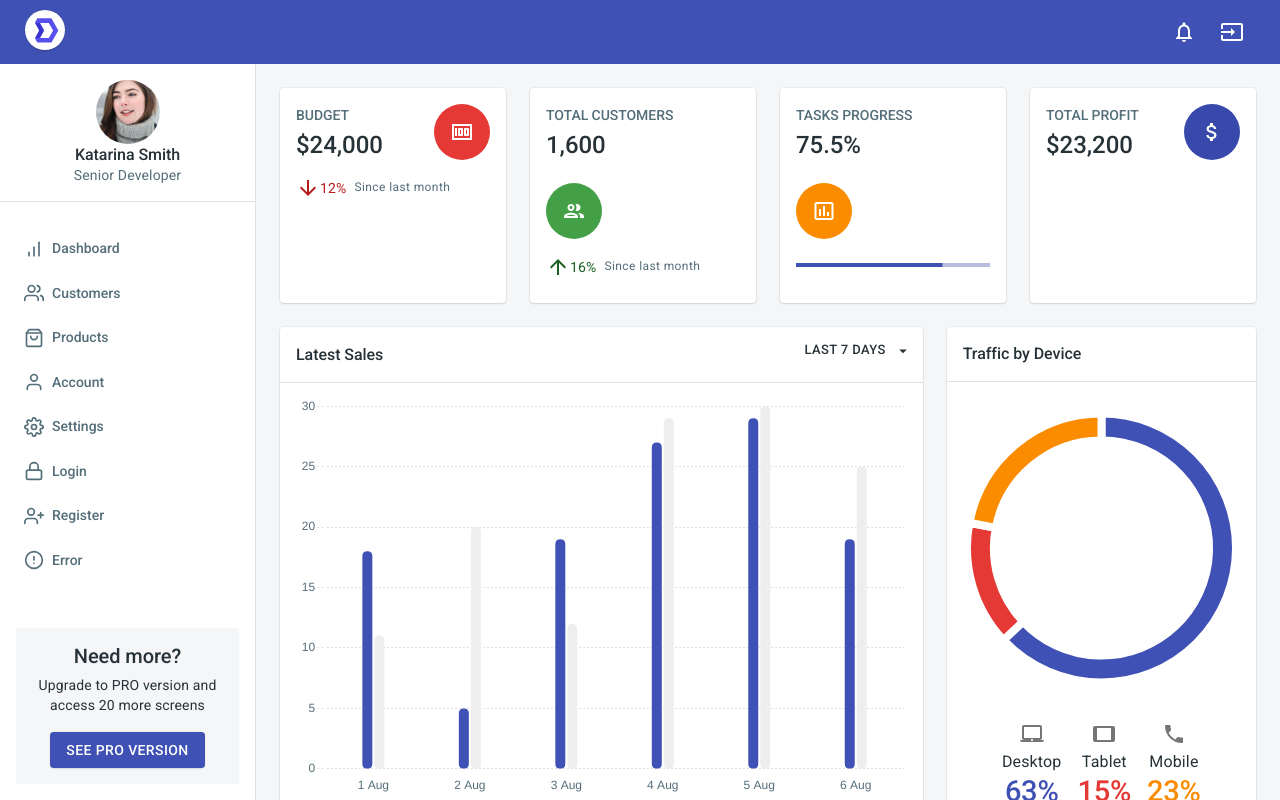
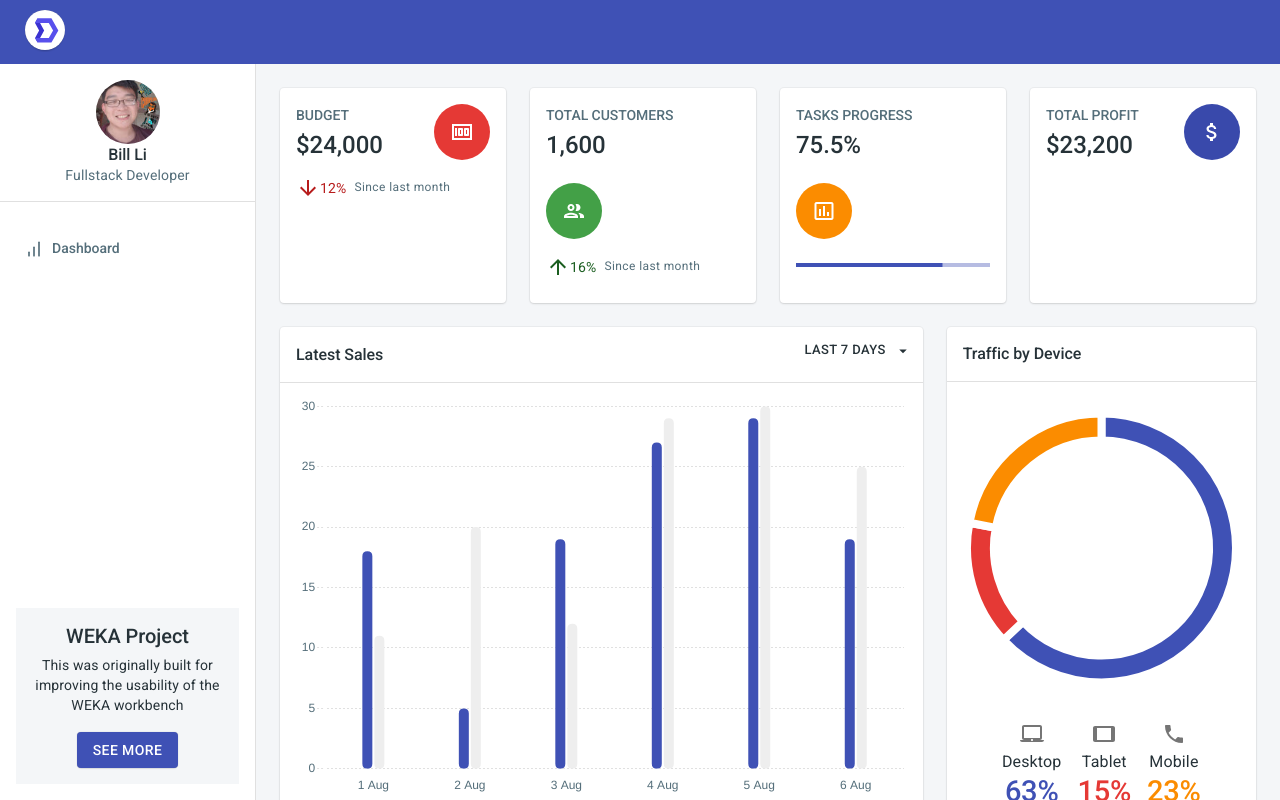
Before and after one commit to slaytr/color_contraster, a React (Create React App) app in the folder application/: page /app/dashboard in a window 1280 px wide. Built offline with nearby package versions, Linux system fonts and the light colour scheme.

Commit message:
Trim off some defaults

```diff
--- a/application/src/layouts/DashboardLayout/NavBar/index.js
+++ b/application/src/layouts/DashboardLayout/NavBar/index.js
@@ -25,9 +25,9 @@ import {
 import NavItem from './NavItem';
 
 const user = {
-  avatar: '/static/images/avatars/avatar_6.png',
-  jobTitle: 'Senior Developer',
-  name: 'Katarina Smith'
+  avatar: '/static/images/avatars/bill.png',
+  jobTitle: 'Fullstack Developer',
+  name: 'Bill Li'
 };
 
 const items = [
@@ -36,41 +36,41 @@ const items = [
     icon: BarChartIcon,
     title: 'Dashboard'
   },
-  {
-    href: '/app/customers',
-    icon: UsersIcon,
-    title: 'Customers'
-  },
-  {
-    href: '/app/products',
-    icon: ShoppingBagIcon,
-    title: 'Products'
-  },
-  {
-    href: '/app/account',
-    icon: UserIcon,
-    title: 'Account'
-  },
-  {
-    href: '/app/settings',
-    icon: SettingsIcon,
-    title: 'Settings'
-  },
-  {
-    href: '/login',
-    icon: LockIcon,
-    title: 'Login'
-  },
-  {
-    href: '/register',
-    icon: UserPlusIcon,
-    title: 'Register'
-  },
-  {
-    href: '/404',
-    icon: AlertCircleIcon,
-    title: 'Error'
-  }
+  // {
+  //   href: '/app/customers',
+  //   icon: UsersIcon,
+  //   title: 'Customers'
+  // },
+  // {
+  //   href: '/app/products',
+  //   icon: ShoppingBagIcon,
+  //   title: 'Products'
+  // },
+  // {
+  //   href: '/app/account',
+  //   icon: UserIcon,
+  //   title: 'Account'
+  // },
+  // {
+  //   href: '/app/settings',
+  //   icon: SettingsIcon,
+  //   title: 'Settings'
+  // },
+  // {
+  //   href: '/login',
+  //   icon: LockIcon,
+  //   title: 'Login'
+  // },
+  // {
+  //   href: '/register',
+  //   icon: UserPlusIcon,
+  //   title: 'Register'
+  // },
+  // {
+  //   href: '/404',
+  //   icon: AlertCircleIcon,
+  //   title: 'Error'
+  // }
 ];
 
 const useStyles = makeStyles(() => ({
@@ -156,13 +156,13 @@ const NavBar = ({ onMobileClose, openMobile }) => {
           gutterBottom
           variant="h4"
         >
-          Need more?
+          WEKA Project
         </Typography>
         <Typography
           align="center"
           variant="body2"
         >
-          Upgrade to PRO version and access 20 more screens
+          This was originally built for improving the usability of the WEKA workbench
         </Typography>
         <Box
           display="flex"
@@ -172,10 +172,10 @@ const NavBar = ({ onMobileClose, openMobile }) => {
           <Button
             color="primary"
             component="a"
-            href="https://react-material-kit.devias.io"
+            href="https://www.cs.waikato.ac.nz/ml/weka/"
             variant="contained"
           >
-            See PRO version
+            See More
           </Button>
         </Box>
       </Box>
--- a/application/src/layouts/DashboardLayout/TopBar.js
+++ b/application/src/layouts/DashboardLayout/TopBar.js
@@ -43,20 +43,20 @@ const TopBar = ({
           <Logo />
         </RouterLink>
         <Box flexGrow={1} />
-        <Hidden mdDown>
-          <IconButton color="inherit">
-            <Badge
-              badgeContent={notifications.length}
-              color="primary"
-              variant="dot"
-            >
-              <NotificationsIcon />
-            </Badge>
-          </IconButton>
-          <IconButton color="inherit">
-            <InputIcon />
-          </IconButton>
-        </Hidden>
+        {/*<Hidden mdDown>*/}
+        {/*  <IconButton color="inherit">*/}
+        {/*    <Badge*/}
+        {/*      badgeContent={notifications.length}*/}
+        {/*      color="primary"*/}
+        {/*      variant="dot"*/}
+        {/*    >*/}
+        {/*      <NotificationsIcon />*/}
+        {/*    </Badge>*/}
+        {/*  </IconButton>*/}
+        {/*  <IconButton color="inherit">*/}
+        {/*    <InputIcon />*/}
+        {/*  </IconButton>*/}
+        {/*</Hidden>*/}
         <Hidden lgUp>
           <IconButton
             color="inherit"
--- a/application/src/views/account/AccountView/Profile.js
+++ b/application/src/views/account/AccountView/Profile.js
@@ -15,12 +15,12 @@ import {
 } from '@material-ui/core';
 
 const user = {
-  avatar: '/static/images/avatars/avatar_6.png',
-  city: 'Los Angeles',
-  country: 'USA',
-  jobTitle: 'Senior Developer',
-  name: 'Katarina Smith',
-  timezone: 'GTM-7'
+  avatar: '/static/images/avatars/bill.png',
+  city: 'Hamilton',
+  country: 'NZ',
+  jobTitle: 'Fullstack Developer',
+  name: 'Bill Li',
+  timezone: 'GTM+12'
 };
 
 const useStyles = makeStyles(() => ({
@@ -71,16 +71,16 @@ const Profile = ({ className, ...rest }) => {
           </Typography>
         </Box>
       </CardContent>
-      <Divider />
-      <CardActions>
-        <Button
-          color="primary"
-          fullWidth
-          variant="text"
-        >
-          Upload picture
-        </Button>
-      </CardActions>
+      {/*<Divider />*/}
+      {/*<CardActions>*/}
+      {/*  <Button*/}
+      {/*    color="primary"*/}
+      {/*    fullWidth*/}
+      {/*    variant="text"*/}
+      {/*  >*/}
+      {/*    Upload picture*/}
+      {/*  </Button>*/}
+      {/*</CardActions>*/}
     </Card>
   );
 };
--- a/application/src/views/account/AccountView/index.js
+++ b/application/src/views/account/AccountView/index.js
@@ -38,14 +38,14 @@ const Account = () => {
           >
             <Profile />
           </Grid>
-          <Grid
-            item
-            lg={8}
-            md={6}
-            xs={12}
-          >
-            <ProfileDetails />
-          </Grid>
+          {/*<Grid*/}
+          {/*  item*/}
+          {/*  lg={8}*/}
+          {/*  md={6}*/}
+          {/*  xs={12}*/}
+          {/*>*/}
+          {/*  <ProfileDetails />*/}
+          {/*</Grid>*/}
         </Grid>
       </Container>
     </Page>
```
Also changed, not shown: application/public/static/images/avatars/bill.png (added).
